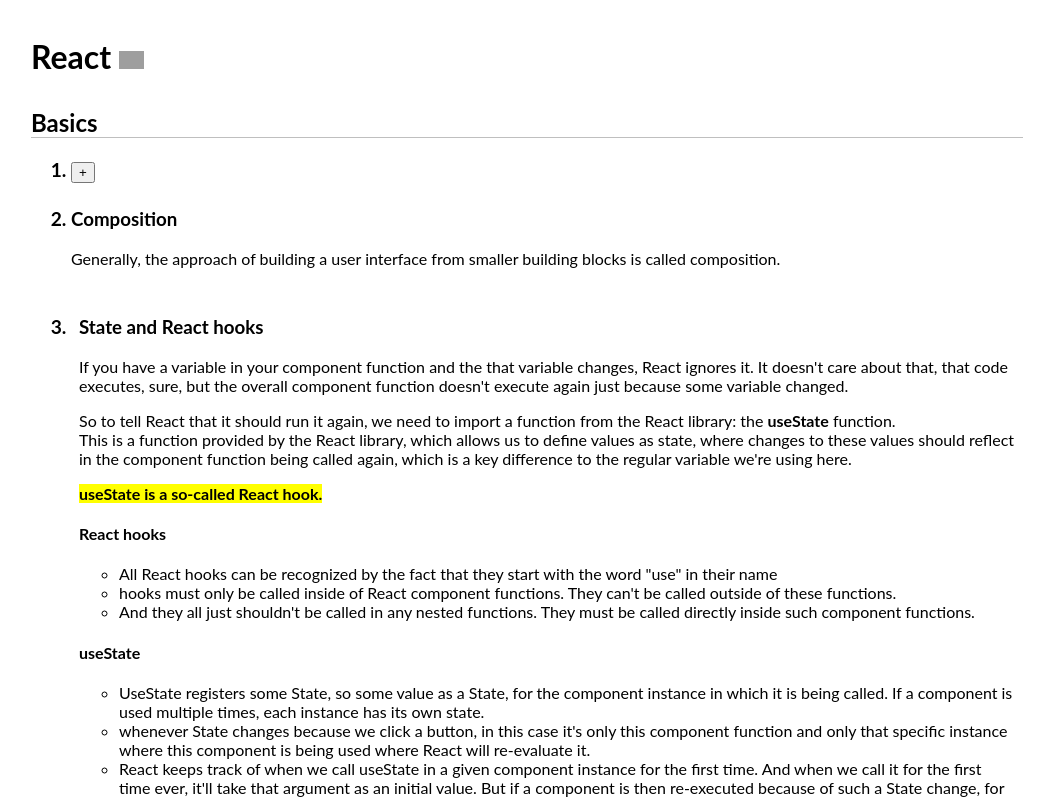
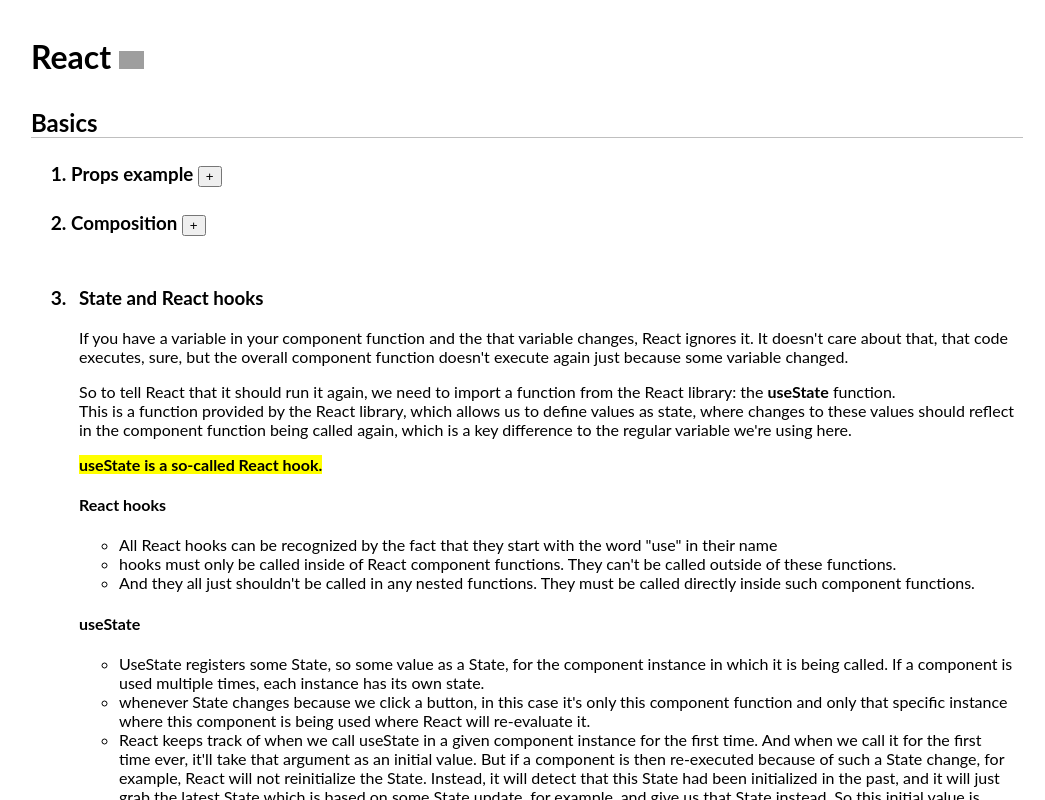
Before and after one commit to mkonemo/react-basics, a React (Create React App) app: page / in a window 1280 px wide. Shown: the top 800 px of the page, without its empty margins (113-1158 px from the left). Built offline with nearby package versions, Linux system fonts and the light colour scheme; grey boxes are pictures that could not be loaded.

Commit message:
2 files modified

```diff
--- a/src/App.js
+++ b/src/App.js
@@ -39,16 +39,17 @@ const App = () => {
       <h2>Basics</h2>
       <ol>
         <li>
-          {!isShown && <button onClick={startShowHandler}>+</button>}
-          {isShown && <button onClick={stopShowHandler}>-</button>}
+        <h3>Props example {!isShown && <button onClick={startShowHandler}>+</button>}
+          {isShown && <button onClick={stopShowHandler}>-</button>}</h3>
           {isShown && <Props />}
         </li>
         <li>
-          <h3>Composition</h3>
-          <p>
+          <h3>Composition {!isShown && <button onClick={startShowHandler}>+</button>}
+          {isShown && <button onClick={stopShowHandler}>-</button>}</h3>
+          {isShown && <p>
             Generally, the approach of building a user interface from smaller
             building blocks is called composition.
-          </p>
+          </p>}
         </li>
         <li>
           <UseStateDefinition />
--- a/src/components/props/Props.js
+++ b/src/components/props/Props.js
@@ -8,7 +8,7 @@ const Props = () => {
   ];
   return (
     <div>
-      <h3>Props example</h3>
+
       <p>
         Props are "custom HTML properties" defined in a root element, and passed
         to its descendant components.
```
